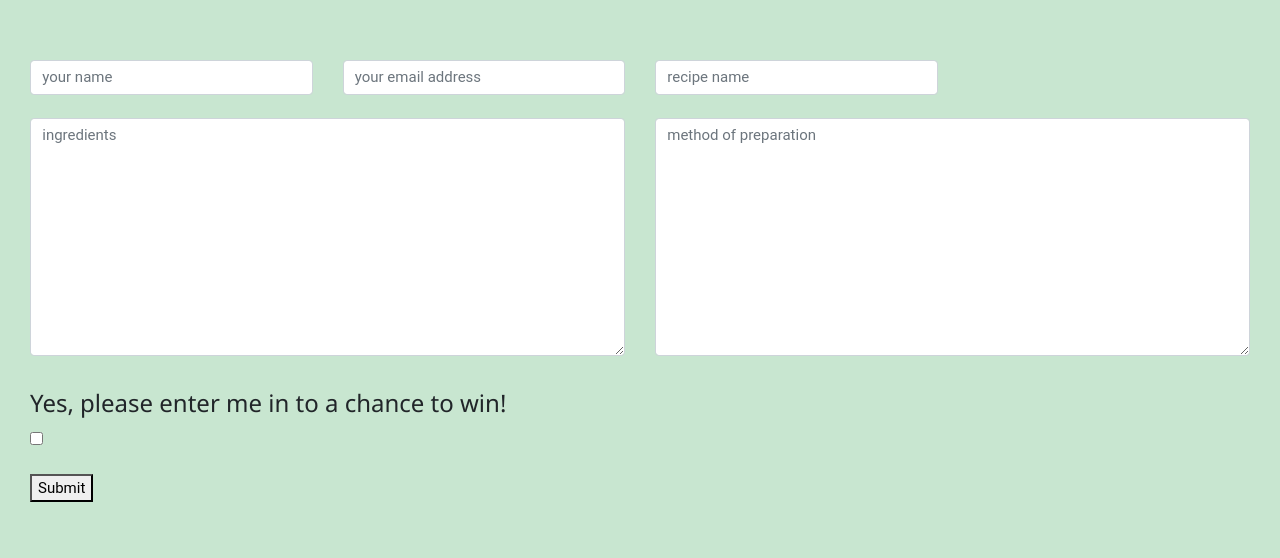
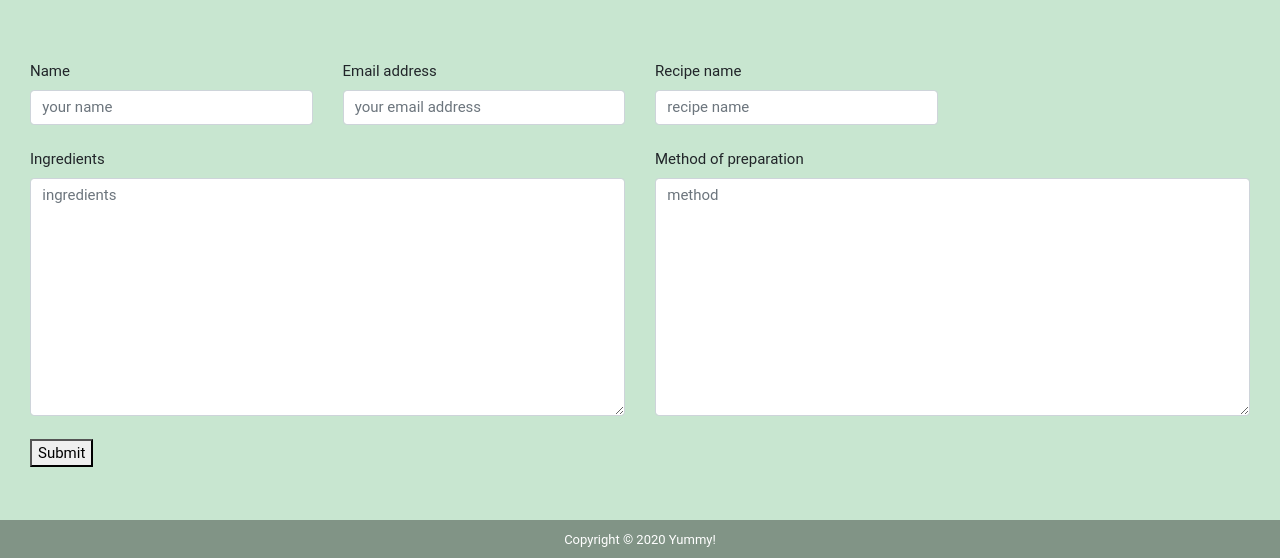
Before and after one commit to Flossie38/improved-yummy, a plain HTML site: page html/share.html in a window 1280 px wide. Shown: the part 185-743 px from the top of the page. Drawn offline with nearby package versions, Linux system fonts and the light colour scheme.

Commit message:
send emaqil function

```diff
--- a/html/share.html
+++ b/html/share.html
@@ -27,7 +27,7 @@
 
     <script type="text/javascript" src="https://cdn.jsdelivr.net/npm/emailjs-com@2.3.2/dist/email.min.js"></script>
     <script type="text/javascript">
-       (function(){
+        (function () {
             emailjs.init("user_SJxuXN2N4qcMCYTY0B2Ja");
         })();
     </script>
@@ -77,52 +77,56 @@
 
             <br>
 
-            <div id="form-container" class="form-container" class="contactForm">
-                <!-- <div class="center-form"> -->
-                <form onsubmit="return sendMail(this);">
+            <form class="form-container" class="form-container" onsubmit="return sendMail(this);">
+
                 <div class="row">
 
                     <div class="col-sm-3">
-                            <input type="text" name="name" class="form-control" id="name" placeholder="your name"
+                        <label>Name</label>
+                        <input type="text" name="name" class="form-control" id="name1" placeholder="your name"
                             required />
                     </div>
 
                     <div class="col-sm-3">
-                            <input type="text" name="emailaddress" class="form-control" id="emailaddress" type="email"
+                        <label>Email address</label>
+                        <input type="text" name="emailaddress" class="form-control" id="emailaddress1" type="email"
                             placeholder="your email address" required />
                     </div>
 
                     <div class="col-sm-3">
-                            <input type="text" name="recipe_name" class="form-control" id="recipe_name" placeholder="recipe name"
-                                required />
+                        <label>Recipe name</label>
+                        <input type="text" name="recipe_name" class="form-control" id="recipe_name1"
+                            placeholder="recipe name" required />
                     </div>
 
                 </div>
                 <br>
                 <div class="row">
                     <div class="col-sm-6" class="text-boxes">
-                            <textarea class="form-control" placeholder="ingredients" id="ingredients" rows="10" name="ingredients"
-                                id="ingredients"></textarea>
+                        <label>Ingredients</label>
+                        <textarea class="form-control" placeholder="ingredients" id="ingredients1" rows="10"
+                            name="ingredients" id="ingredients"></textarea>
                     </div>
                     <div class="col-sm-6" class="text-boxes">
-                            <textarea class="form-control" placeholder="method of preparation" id="method" rows="10" name="method"
-                                id="method"></textarea>
+                        <label>Method of preparation</label>
+                        <textarea class="form-control" placeholder="method" id="method1" rows="10"
+                            name="method" id="method"></textarea>
                     </div>
 
                 </div>
                 <br>
-                    <h3>Yes, please enter me in to a chance to win!</h3>
+                <!-- <h3>Yes, please enter me in to a chance to win!</h3>
                 <div class="form-check">
-                        <input class="form-check-input position-static" type="checkbox" id="blankCheckbox"
-                            value="option1" aria-label="checkbox">
+                    <input class="form-check-input position-static" type="checkbox" id="blankCheckbox" value="option1"
+                        aria-label="checkbox">
                 </div>
-                    <br>
+                <br> -->
                 <button type="submit">Submit</button>
-                </form>
+
 
                 <br>
 
-            </div>
+            </form>
 
             <br>
 
--- a/javascript/sendMail.js
+++ b/javascript/sendMail.js
@@ -1,10 +1,11 @@
+
 function sendMail(contactForm) {
    emailjs.send("gmail", "yummy", {
-      from_name: contactForm.name.value,
-      from_email: contactForm.emailaddress.value,
-      recipe_name: contactForm.recipe_name.value,
-      ingredients: contactForm.ingredients.value,
-      method: contactForm.method.value
+      "from_name": contactForm.name1.value,
+      "from_email": contactForm.emailaddress1.value,
+      "recipe_name": contactForm.recipe_name1.value,
+      "ingredients": contactForm.ingredients1.value,
+      "method": contactForm.method1.value
 
    })
       .then(
@@ -13,6 +14,5 @@ function sendMail(contactForm) {
          },
          function (error) {
             console.log("FAILED", error);
-         }
-      );
+         });
 }
```
Lines whose indentation alone changed are shown as unchanged.
